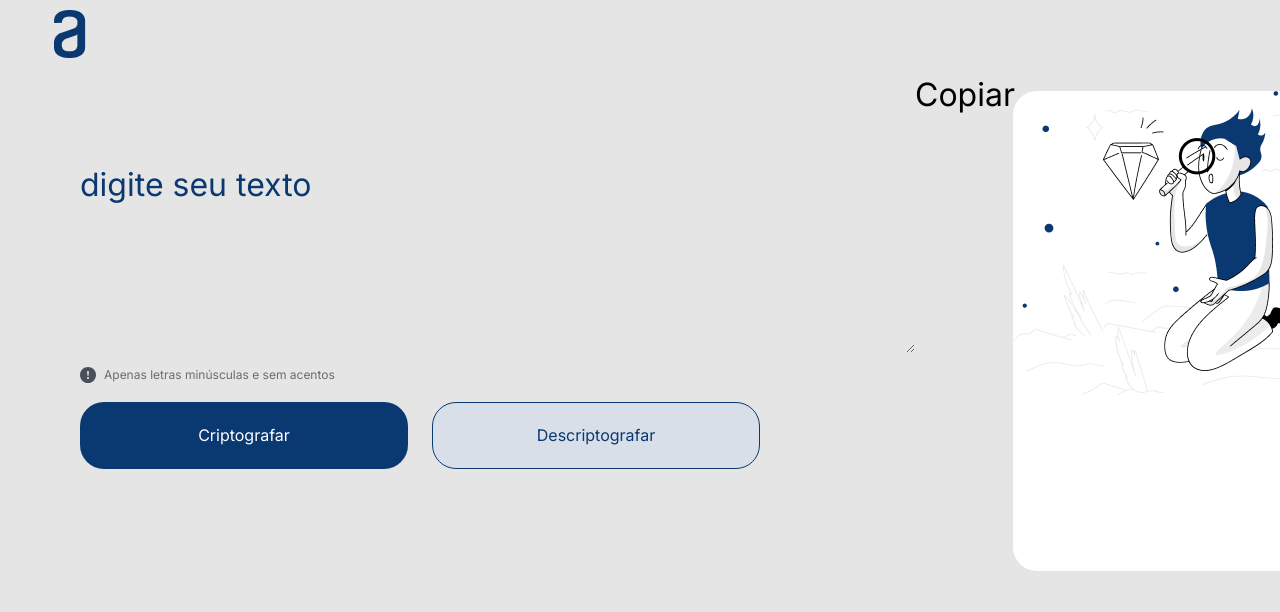
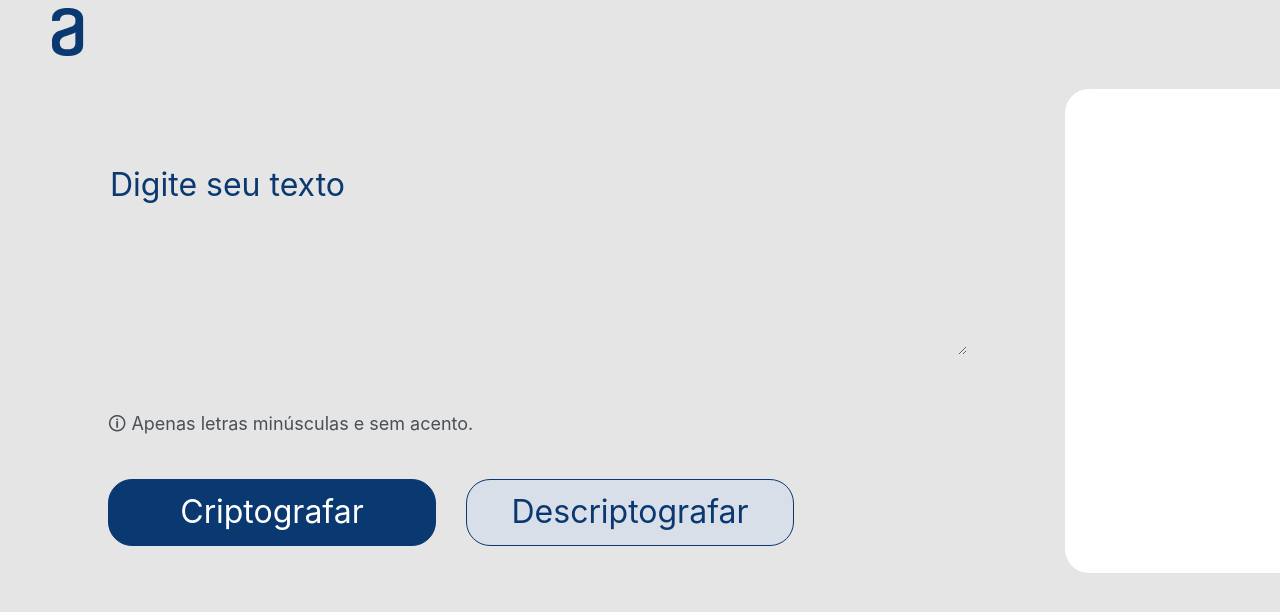
Before and after one commit to keuwey/decodificador-js, a plain HTML site: page index.html in a window 1280 px wide. Drawn offline with Linux system fonts and the light colour scheme.

Commit message:
Finalizando o projeto

```diff
--- a/css/style.css
+++ b/css/style.css
@@ -1,58 +1,75 @@
 * {
-  margin: 0;
-  padding: 0;
-  border: 0;
   background: #e5e5e5;
-  font-family: "inter", sans-serif;
+  font-family: "Inter", sans-serif;
   font-weight: 400;
   font-size: 32px;
   line-height: 150%;
 }
 
-.logoAlura {
-  width: 120px;
-  height: 48px;
-  margin-left: 10px;
-  padding-top: 10px;
-}
-
 main {
   display: flex;
   margin-bottom: 50px;
-  margin-left: 80px;
+  margin-left: 100px;
 }
 
-.textArea {
+.text-area {
   border: none;
   color: #0a3871;
   margin-top: 90px;
-  text-transform: lowercase;
 }
 
-.informacao {
-  display: flex;
+.text-area:focus {
+  outline: none;
 }
 
 ::placeholder {
   color: #0a3871;
 }
 
-.textArea:focus {
-  outline: none;
+.informacao {
+  color: #495057;
+  font-size: 18px;
 }
 
-.aviso {
-  margin-left: 8px;
-  font-style: normal;
-  font-size: 12px;
-  line-height: 150%;
-  color: #495057;
-  opacity: 0.8;
+.botoes {
+  display: flex;
+  margin-top: 18px;
+}
+
+.btn-encriptar {
+  background-color: #0a3871;
+  border: 1px solid #0a3871;
+  border-radius: 24px;
+  color: white;
+  cursor: pointer;
+  height: 67px;
+  width: 328px;
+}
+
+.btn-encriptar:hover {
+  background-color: #d8dfe8;
+  color: #0a3871;
+  transition: 0.3ms;
+}
+
+.btn-desencriptar {
+  background-color: #d8dfe8;
+  border: 1px solid #0a3871;
+  border-radius: 24px;
+  color: #0a3871;
+  cursor: pointer;
+  height: 67px;
+  margin-left: 30px;
+  width: 328px;
+}
+
+.btn-desencriptar:hover {
+  background-color: #0a3871;
+  color: #d8dfe8;
 }
 
 .mensagem {
   background: white;
-  background-image: url(../img/boneco.png);
   background-repeat: no-repeat;
   border: none;
   border-radius: 24px;
@@ -66,34 +83,3 @@ main {
 .mensagem:focus {
   outline: none;
 }
-
-.botoes {
-  display: flex;
-  margin-top: 18px;
-}
-
-.btn-encriptar {
-  margin-right: 24px;
-  font-size: 16px;
-  line-height: 19px;
-  font-style: normal;
-  text-align: center;
-  color: #ffffff;
-  background: #0a3871;
-  border-radius: 24px;
-  width: 328px;
-  height: 67px;
-}
-
-.btn-desencriptar {
-  font-style: normal;
-  font-size: 16px;
-  line-height: 19px;
-  text-align: center;
-  color: #0a3871;
-  width: 328px;
-  height: 67px;
-  background: #d8dfe8;
-  border: 1px solid #0a3871;
-  border-radius: 24px;
-}
--- a/index.html
+++ b/index.html
@@ -1,42 +1,42 @@
 <!DOCTYPE html>
-<html lang="pt-br">
+<html lang="pt-BR">
   <head>
     <meta charset="UTF-8" />
-    <title>Decodificador Javascript</title>
+    <meta http-equiv="X-UA-Compatible" content="IE=edge" />
+    <meta name="viewport" content="width=device-width, initial-scale=1.0" />
     <link rel="preconnect" href="https://fonts.googleapis.com" />
     <link rel="preconnect" href="https://fonts.gstatic.com" crossorigin />
-    <link
-      href="https://fonts.googleapis.com/css2?family=Inter&display=swap"
-      rel="stylesheet"
-    />
-    <link rel="stylesheet" type="text/css" href="css/style.css" />
+    <link rel="stylesheet" href="./css/style.css" />
+    <title>Decodificador</title>
   </head>
   <body>
     <header>
-      <img class="logoAlura" src="img/Logo.png" alt="Logo da Alura" />
+      <img src="./img/Logo.png" alt="Logo da Alura" />
     </header>
     <main>
       <section>
         <textarea
-          class="textArea"
+          class="text-area"
           cols="41"
           rows="4"
           placeholder="Digite seu texto"
         ></textarea>
-        <div class="informacao">
-          <img src="img/bi_exclamation-circle-fill.svg" alt="" />
-          <h6 class="aviso">Apenas letras minúsculas e sem acentos</h6>
+        <div>
+          <h6 class="informacao">🛈 Apenas letras minúsculas e sem acento.</h6>
         </div>
         <div class="botoes">
-          <button class="btn-encriptar">Criptografar</button>
-          <button class="btn-desencriptar">Descriptografar</button>
+          <button class="btn-encriptar" onclick="btnEncriptar()">
+            Criptografar
+          </button>
+          <button class="btn-desencriptar" onclick="btnDesencriptar()">
+            Descriptografar
+          </button>
         </div>
       </section>
       <section>
         <textarea class="mensagem" cols="20" rows="10"></textarea>
-        <button class="btn-copiar">Copiar</button>
       </section>
     </main>
-    <script src="js/index.js"></script>
+    <script src="./js/index.js"></script>
   </body>
 </html>
--- a/js/index.js
+++ b/js/index.js
@@ -0,0 +1,60 @@
+const textArea = document.querySelector(".text-area");
+const mensagem = document.querySelector(".mensagem");
+
+function btnEncriptar() {
+  const textoEncriptado = encriptar(textArea.value);
+  mensagem.value = textoEncriptado;
+  textArea.value = "";
+}
+
+function encriptar(stringEncriptada) {
+  let matrizCodigo = [
+    ["e", "enter"],
+    ["i", "imes"],
+    ["a", "ai"],
+    ["o", "ober"],
+    ["u", "ufat"],
+  ];
+
+  stringEncriptada = stringEncriptada.toLowerCase();
+
+  for (let i = 0; i < matrizCodigo.length; i++) {
+    if (stringEncriptada.includes(matrizCodigo[i][0])) {
+      stringEncriptada = stringEncriptada.replaceAll(
+        matrizCodigo[i][0],
+        matrizCodigo[i][1]
+      );
+    }
+  }
+
+  return stringEncriptada;
+}
+
+function btnDesencriptar() {
+  const textoDesencriptado = desencriptar(textArea.value);
+  mensagem.value = textoDesencriptado;
+  textArea.value = "";
+}
+
+function desencriptar(stringDesencriptada) {
+  let matrizCodigo = [
+    ["e", "enter"],
+    ["i", "imes"],
+    ["a", "ai"],
+    ["o", "ober"],
+    ["u", "ufat"],
+  ];
+
+  stringDesencriptada = stringDesencriptada.toLowerCase();
+
+  for (let i = 0; i < matrizCodigo.length; i++) {
+    if (stringDesencriptada.includes(matrizCodigo[i][1])) {
+      stringDesencriptada = stringDesencriptada.replaceAll(
+        matrizCodigo[i][1],
+        matrizCodigo[i][0]
+      );
+    }
+  }
+
+  return stringDesencriptada;
+}
```
Also changed, not shown: img/bi_exclamation-circle-fill.svg (deleted), img/boneco.png (deleted), 1 other file.
